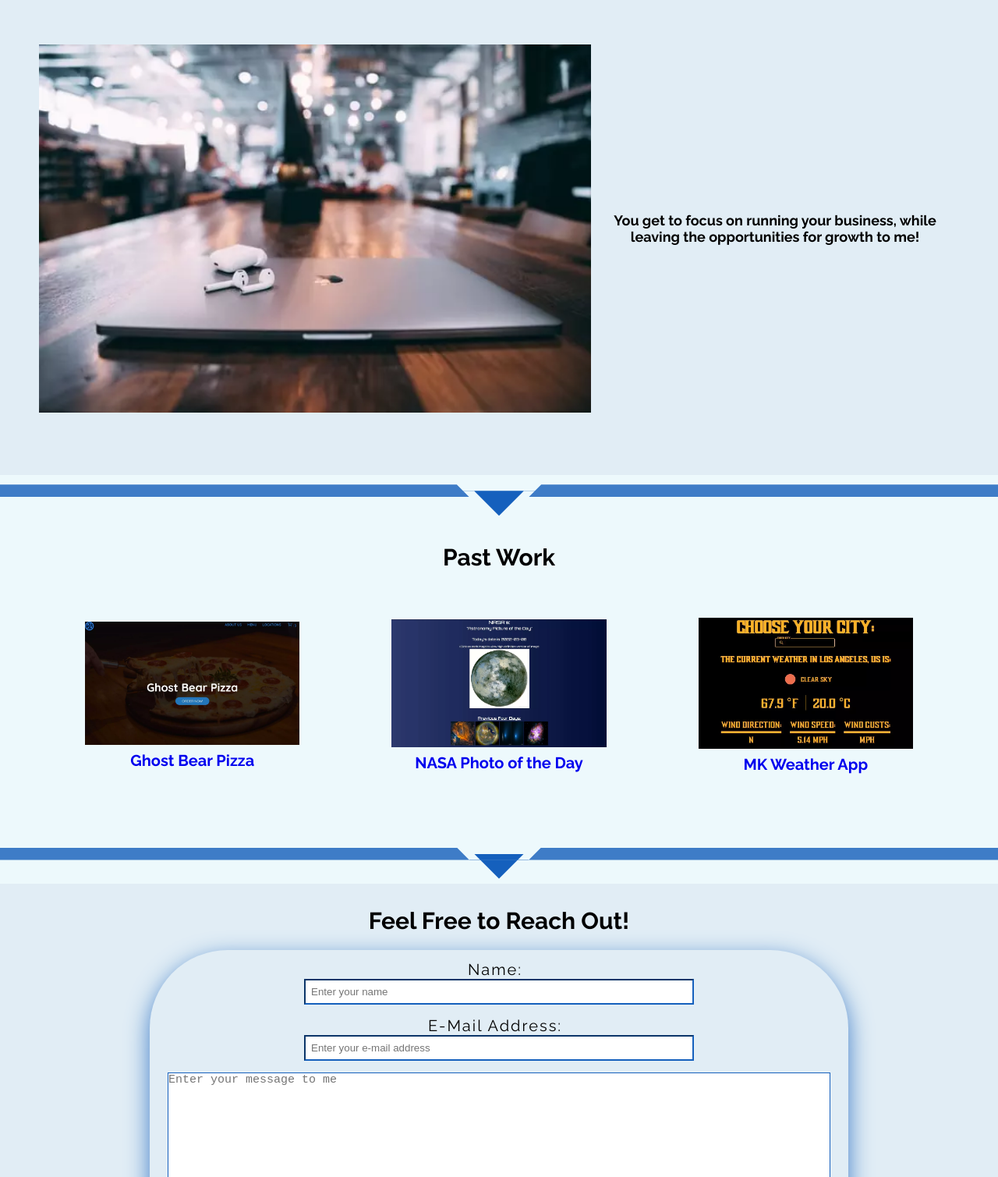
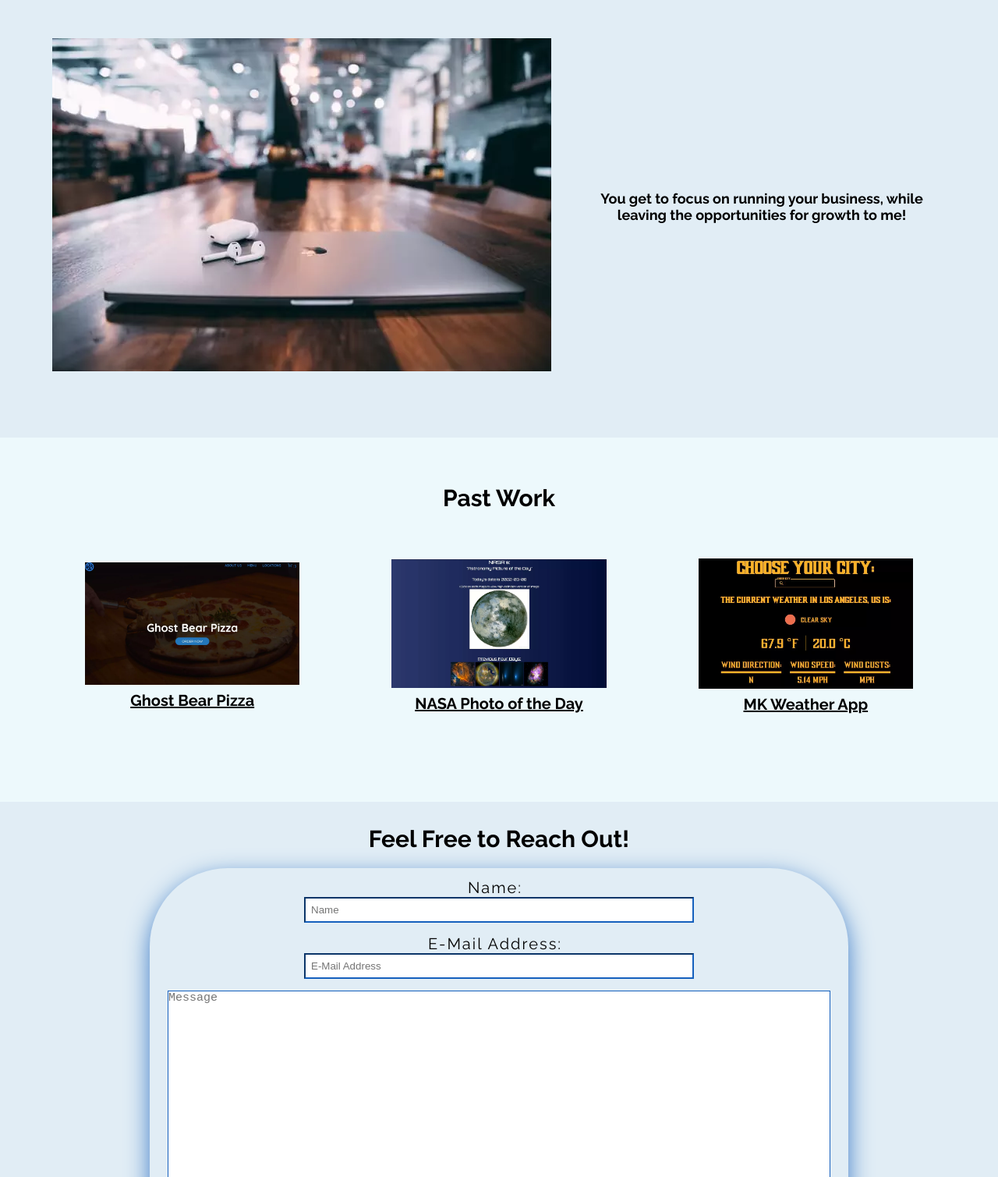
Before and after one commit to crumler/2022-portfolio, a plain HTML site: page index.html in a window 1280 px wide. Shown: the part 1291-2800 px from the top of the page at 78% size. Drawn offline with nearby package versions, Linux system fonts and the light colour scheme.

Commit message:
updated Footer

```diff
--- a/index.html
+++ b/index.html
@@ -42,8 +42,6 @@
   </header>
   </section>
 
-  <div class="section-divider-top"></div>
-  <div class="section-divider-bottom"></div>
 
   <!-- How I'll Grow Your Business -->
   <section class="how" id="how">
@@ -77,13 +75,14 @@
     </div>
 
     <div class="flex-container-space-around">
-      <img src="/assets/images/grow_business.webp" class="grow-business-img" alt="Growing Your Business">
+      <div class="photo-container">
+        <img src="/assets/images/grow_business.webp" alt="Growing Your Business">
+      </div>
+
       <h3>You get to focus on running your business, while leaving the opportunities for growth to me!</h3>
     </div>
   </section>
 
-  <div class="section-divider-top"></div>
-  <div class="section-divider-bottom"></div>
 
   <!-- Past Projects -->
   <section class="projects" id="projects">
@@ -112,8 +111,6 @@
     </div>
   </section>
 
-  <div class="section-divider-top"></div>
-  <div class="section-divider-bottom"></div>
 
   <!-- Contact Me -->
   <section class="contact" id="contact">
@@ -123,14 +120,14 @@
       <div class="flex-container-column">
         <div>
           <label for="name">Name:</label><br />
-          <input type="text" id="name" name="name" placeholder="Enter your name">
+          <input type="text" id="name" name="name" placeholder="Name">
         </div>
         <div>
           <label for="email">E-Mail Address:</label><br />
-          <input type="text" id="lname" name="email" placeholder="Enter your e-mail address">
+          <input type="text" id="lname" name="email" placeholder="E-Mail Address">
         </div>
         <div>
-          <textarea class="message" name="message" id="message" placeholder="Enter your message to me" cols="30" rows="10" minlength="10" maxlength="100"></textarea>
+          <textarea class="message" name="message" id="message" placeholder="Message" cols="30" rows="10" minlength="10" maxlength="100"></textarea>
         </div>
         <input type="submit" value="Submit" class="btn">
       </div>
@@ -142,6 +139,7 @@
     <img src="./assets/logos/nav_logo.svg" class="nav-logo" />
     <p>Copyright @<span class="copyright-year"></span></p>
   </footer>
+
   <script type="module" src="https://unpkg.com/ionicons@5.5.2/dist/ionicons/ionicons.esm.js"></script>
   <script nomodule src="https://unpkg.com/ionicons@5.5.2/dist/ionicons/ionicons.js"></script>
 </body>
--- a/styles/styles.css
+++ b/styles/styles.css
@@ -6,6 +6,8 @@
   --hover-effect-color: #3e7cc7;
   --light-bg-color: #edf9fc;
   --dark-bg-color: #e1edf5;
+  --attention-color: #e96005;
+  --attention-color-hover: #da5801;
 }
 
 * {
@@ -35,8 +37,7 @@ h3 {
   font-size: 1.8rem;
 }
 
-a { text-decoration: none; }
-
+a,
 a:visited { color: inherit; }
 
 .flex-container {
@@ -47,8 +48,8 @@ a:visited { color: inherit; }
 
 .flex-container-center-all {
   display: flex;
-  max-width: 75%;
-  justify-content: space-between;
+  /* max-width: 50%; */
+  justify-content: center;
   align-items: center;
 }
 
@@ -80,25 +81,15 @@ a:visited { color: inherit; }
   border: 1px solid red;
 }
 
+.photo-container {
+  height: 100%;
+  width: auto;
+}
+
 .section-headline {
   font-size: 3rem;
   margin-top: 3rem;
   padding-top: 3rem;
-}
-
-.section-divider-top {
-  max-width: 100vw;
-  height: 4vh;
-  clip-path: polygon(0 0,100% 0,100% calc(100% - 50px),calc(50% + 50.00px) calc(100% - 50px),50% 100%,calc(50% - 50.00px) calc(100% - 50px),0 calc(100% - 50px));
-  background-color: var(--nav-font-color);
-}
-
-.section-divider-bottom {
-  max-width: 100vw;
-  height: 2vh;
-  clip-path: polygon(0 0,calc(50% - 4.14px - 50.00px) 0,50% calc(50px + 4.14px),calc(50% + 4.14px + 50.00px) 0,100% 0,100% 100%,0 100%);
-  background-color: var(--hover-effect-color);
-  margin-top: -40px;
 }
 
 .icon {
@@ -203,7 +194,7 @@ p { line-height: 150%; }
 
 .btn {
   cursor: pointer;
-  background-color: var(--nav-font-color);
+  background-color: var(--attention-color);
   color: var(--light-bg-color);
   box-shadow: rgba(0, 0, 0, 0.24) 0px 3px 8px;
   text-transform: uppercase;
@@ -223,7 +214,7 @@ p { line-height: 150%; }
           box-shadow: 0 10px 30px var(--hover-effect-color);
 }
 
-.btn:hover { background-color: var(--hover-effect-color); }
+.btn:hover { background-color: var(--attention-color-hover); }
 
 /* How I'll Grow Your Business */
 .how {
@@ -254,10 +245,6 @@ p { line-height: 150%; }
 .how-item p {
   text-align: center;
   margin-top: 3rem;
-}
-
-.grow-business-img {
-  width: 100%;
 }
 
 /* Projects */
@@ -341,6 +328,9 @@ input {
 
 /* Footer */
 footer {
+  margin-top: 3rem;
   font-size: 1.4rem;
   text-align: center;
 }
+
+footer p { margin-left: 5rem; }
```
